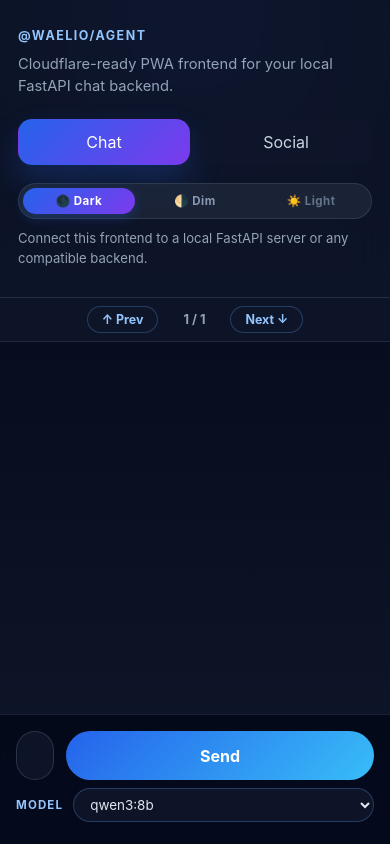
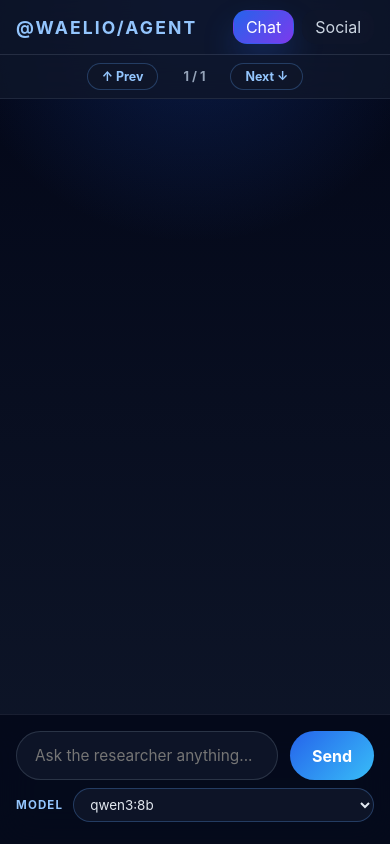
Before and after one commit to waelio/agent, a website built with Vite: page frontend/index.html in a window 390 px wide. Built offline with nearby package versions, Linux system fonts and the light colour scheme; no server answers.

Commit message:
style: fix mobile chat layout, compact drawer to header, and restore input width

```diff
--- a/frontend/src/style.css
+++ b/frontend/src/style.css
@@ -678,19 +678,35 @@
   }
 
   .drawer {
-    width: auto;
+    width: 100%;
+    padding: 10px 16px;
+    flex-direction: row;
+    align-items: center;
+    justify-content: space-between;
     border-right: 0;
     border-bottom: 1px solid var(--border-drawer);
+    overflow-y: visible;
+  }
+
+  .drawer-title {
+    margin-bottom: 0;
+    font-size: 1.1rem;
+  }
+
+  .drawer-subtitle,
+  .drawer-meta {
+    display: none;
   }
 
   .drawer-nav {
     flex-direction: row;
-    flex-wrap: wrap;
+    margin-top: 0;
+    gap: 8px;
   }
 
   .drawer-link {
-    flex: 1 1 140px;
-    justify-content: center;
+    flex: 0 1 auto;
+    padding: 6px 12px;
   }
 
   #chat {
@@ -708,7 +724,6 @@
     grid-template-columns: 1fr;
   }
 
-  #btn,
   .install-btn,
   .backend-save,
   .backend-reset {
```
